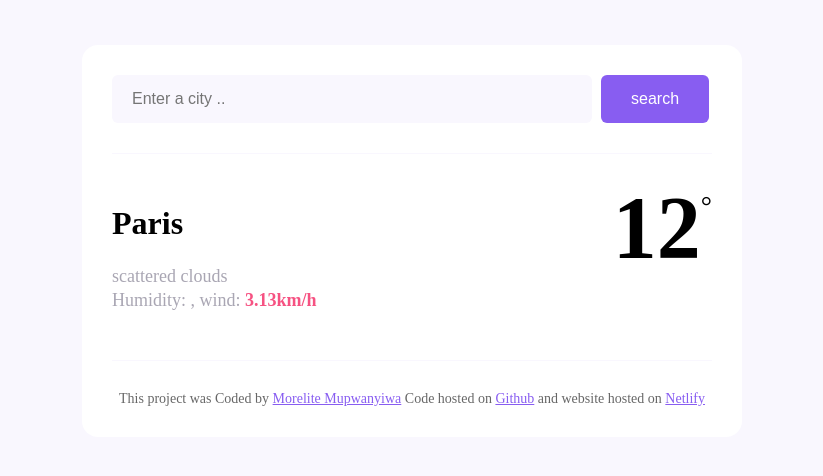
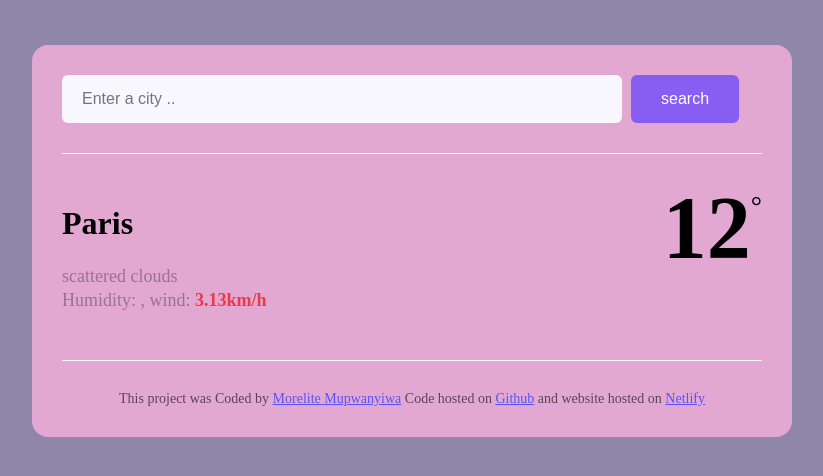
Before and after one commit to Morelite/Molly, a plain HTML site: page index.html in a window 1280 px wide. Shown: the whole page, without its empty margins (228-1051 px from the left). Drawn offline with nearby package versions, Linux system fonts and the light colour scheme; no server answers.

Commit message:
Update style.css

```diff
--- a/src/style.css
+++ b/src/style.css
@@ -1,5 +1,5 @@
 body {
-    background-color:#f9f7fe;
+    background-color:#9086aa;
 
 .roboto- {
     font-family: "Roboto", sans-serif;
@@ -8,11 +8,11 @@ body {
 }
 
 a {
-   color: #885df1;
+   color: #5a52f6;
 }
 .weather-app {
-    background: white;
-    max-width: 600px;
+    background: rgb(227, 168, 210);
+    max-width: 700px;
     margin: 45px auto;
     box-shadow: 0 30px 50px rgba(65, 50, 100 0.08);
     border-radius: 16px;
@@ -31,7 +31,7 @@ a {
     color: rgba(39, 33, 66, 0.4);
 }
 .weather-app-details strong {
-    color: #f65282;
+    color: #ed090db2;
 }
 .weather-app-temperature-container {
     display: flex;
```
